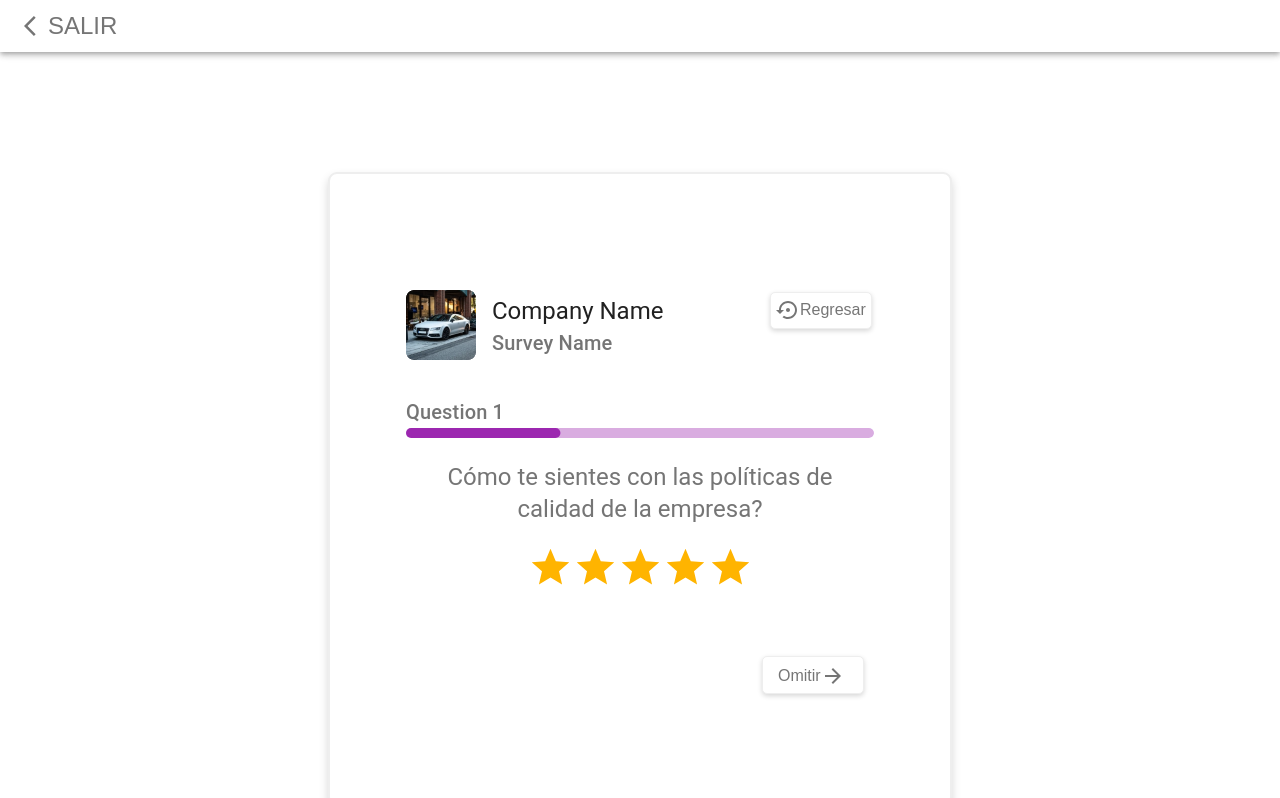
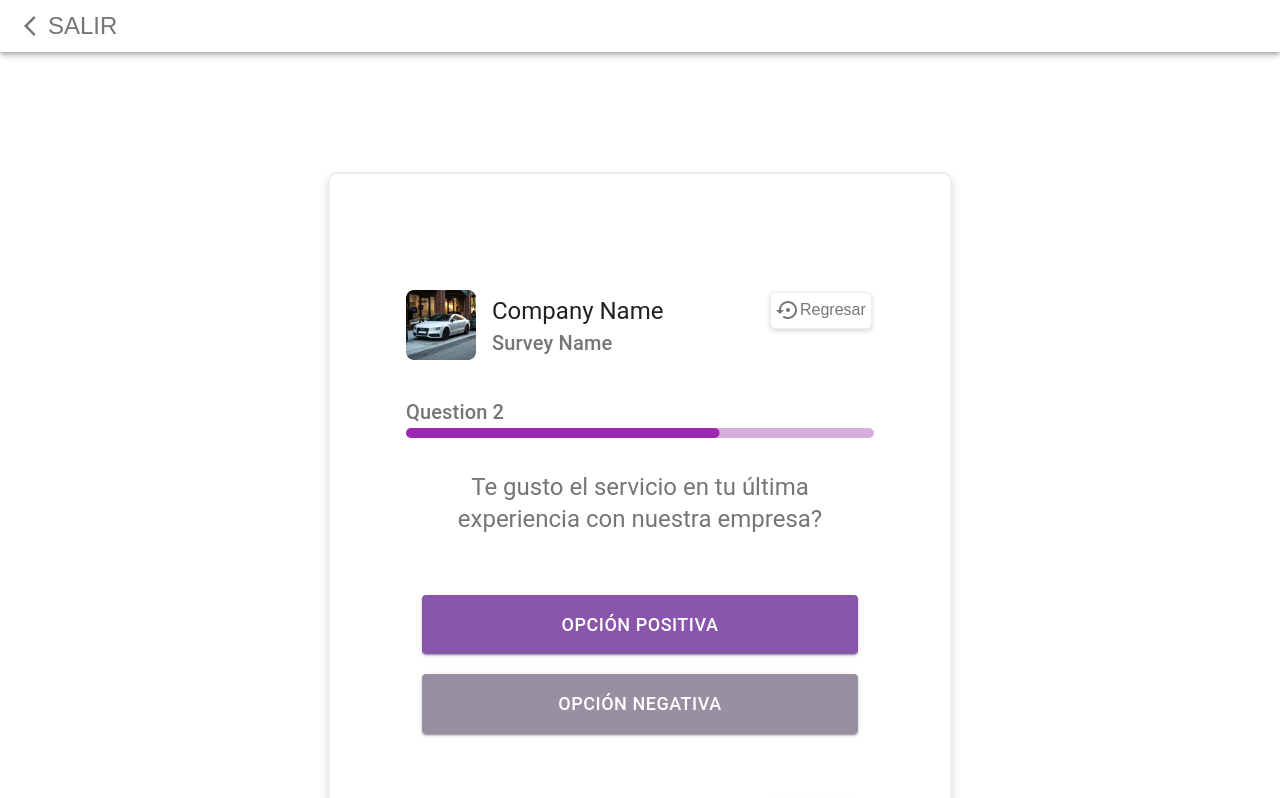
Before and after one commit to batlerluis/qubuco-frontend-react, a React (Create React App) app: page /survey/start in a window 1280 px wide. Shown: the top 798 px of the page. Built offline with nearby package versions, Linux system fonts and the light colour scheme.

Commit message:
surveyPage_ques2

```diff
--- a/src/views/SruveyStart.tsx
+++ b/src/views/SruveyStart.tsx
@@ -91,6 +91,10 @@ const useStyles = makeStyles((theme) => ({
     margin: "20px 0",
     fontSize: "45px",
   },
+  description: {
+    margin: "10px 0 40px",
+    // fontSize: "45px",
+  },
   progBar: {
     backgroundColor: "#F0E6FF",
     height: "10px",
@@ -176,7 +180,58 @@ export default function RecipeReviewCard() {
     //   </Card>
     // </Grid>
 
-    // ##################################
+    // #################  Raging Page  #################
+    // <ThemeProvider theme={theme}>
+    //   <Grid container>
+    //     <AppBar position="static" color="inherit">
+    //       <Toolbar variant="dense">
+    //         <IconButton edge="start" aria-label="menu">
+    //           <ArrowBackIosIcon />SALIR
+    //         </IconButton>
+    //       </Toolbar>
+    //     </AppBar>
+    //     <Card className={classes.root}>
+    //       <CardHeader
+    //         avatar={
+    //           <img src={imgLog} className={classes.avatar} />
+    //         }
+    //         action={
+    //           <Card className={classes.return}>
+    //             <IconButton aria-label="menu">
+    //               <SettingsBackupRestoreIcon />Regresar
+    //             </IconButton>
+    //           </Card>
+    //         }
+    //         titleTypographyProps={{variant:'h5' }}
+    //         title="Company Name"
+    //         subheaderTypographyProps={{variant:'h6' }}
+    //         subheader="Survey Name"
+    //       />
+    //       <CardContent>
+    //         <Typography variant="h6" color="textSecondary" component="p">
+    //           Question 1
+    //         </Typography>
+    //         <LinearProgress variant="buffer" value={33} className={classes.progBar} />
+    //         <Box component="fieldset" textAlign="center" mb={3} justifyContent="center" borderColor="transparent">
+    //           <Typography variant="h5" align="center" color="textSecondary" component="p">
+    //             Cómo te sientes con las políticas de calidad de la empresa?
+    //           </Typography>
+    //           <Rating
+    //             name="simple-controlled"
+    //             value={5}
+    //             className={classes.rating}
+    //           />
+    //         </Box>
+    //         <Card className={classes.skip}>
+    //           <IconButton aria-label="skip">
+    //             Omitir<ArrowForwardIcon />
+    //           </IconButton>
+    //         </Card>
+    //       </CardContent>
+    //     </Card>
+    //   </Grid>
+    // </ThemeProvider>
+    // #################  Raging Page  #################
     <ThemeProvider theme={theme}>
       <Grid container>
         <AppBar position="static" color="inherit">
@@ -205,18 +260,17 @@ export default function RecipeReviewCard() {
           />
           <CardContent>
             <Typography variant="h6" color="textSecondary" component="p">
-              Question 1
+              Question 2
             </Typography>
-            <LinearProgress variant="buffer" value={33} className={classes.progBar} />
+            <LinearProgress variant="buffer" value={67} className={classes.progBar} />
             <Box component="fieldset" textAlign="center" mb={3} justifyContent="center" borderColor="transparent">
-              <Typography variant="h5" align="center" color="textSecondary" component="p">
-                Cómo te sientes con las políticas de calidad de la empresa?
+              <Typography variant="h5" align="center" color="textSecondary" component="p" className={classes.description}>
+                Te gusto el servicio en tu última experiencia con nuestra empresa?
               </Typography>
-              <Rating
-                name="simple-controlled"
-                value={5}
-                className={classes.rating}
-              />
+              <Grid container direction="column" className={classes.btnGroup}>
+                <Button variant="contained" color="primary" className={classes.btnClient}>OPCIÓN POSITIVA</Button>
+                <Button variant="contained" color="inherit" className={classes.btnProvider}>OPCIÓN NEGATIVA</Button>
+              </Grid>
             </Box>
             <Card className={classes.skip}>
               <IconButton aria-label="skip">
```
Also changed, not shown: src/views/dist/SruveyStart.js.
